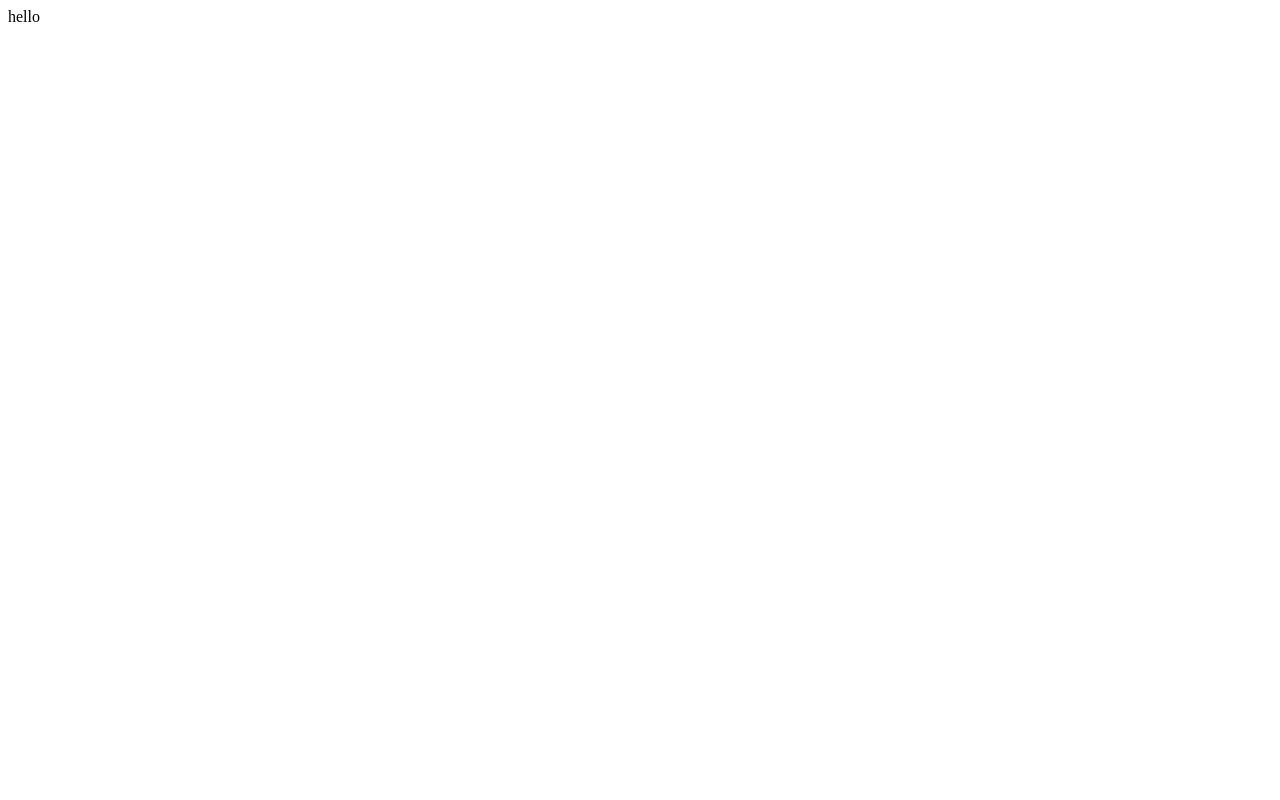
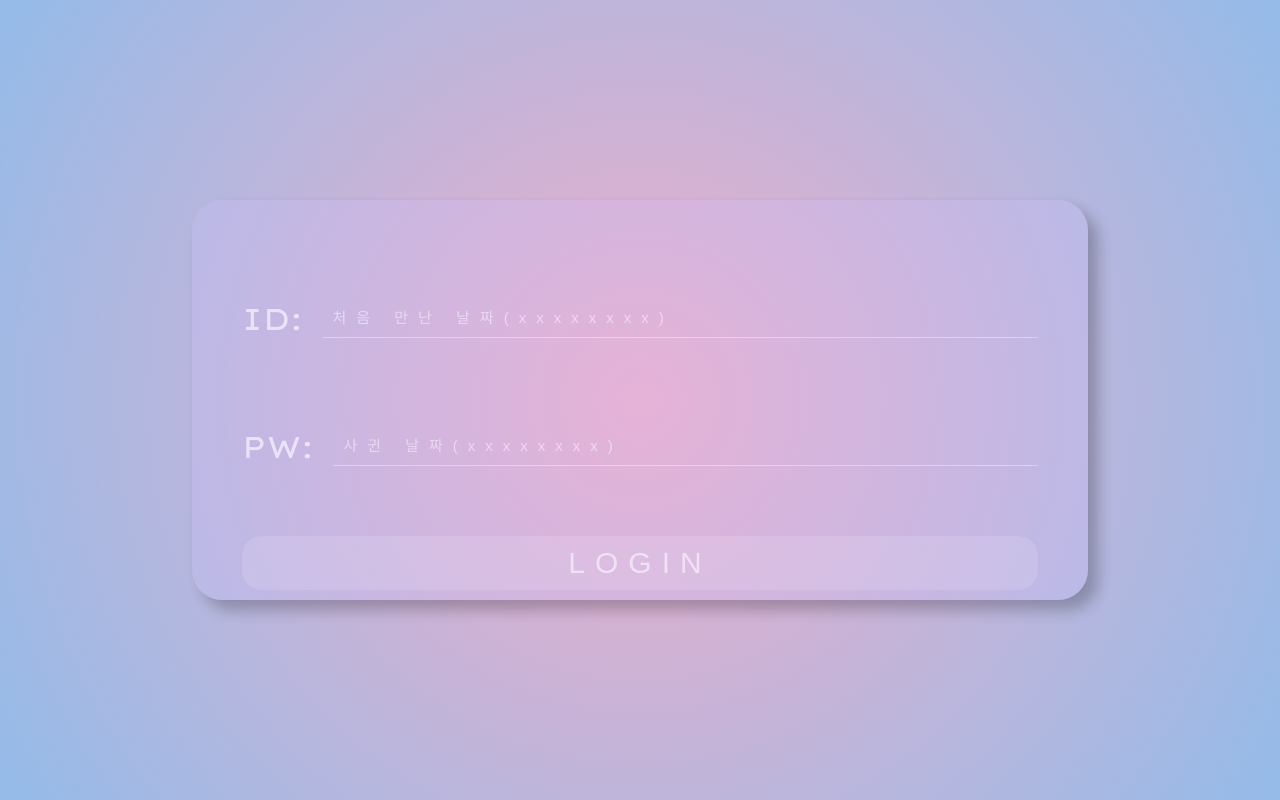
Before and after one commit to chamchamtomato/GE100, a plain HTML site: page index.html in a window 1280 px wide. Drawn offline with Linux system fonts and the light colour scheme.

Commit message:
create login page

```diff
--- /dev/null
+++ b/css/index.css
@@ -0,0 +1,73 @@
+html {
+    height: 100%;
+    background-color: var(--purple-200-color);
+}
+
+body {
+    height: 100%;
+    display: flex;
+    justify-content: center;
+    align-items: center;
+    background: rgb(238, 174, 202);
+    background: radial-gradient(circle, rgba(238, 174, 202, 1) 0%, rgba(148, 187, 233, 1) 100%);
+}
+
+.login-container {
+    display: flex;
+    flex-direction: column;
+    gap: 70px;
+    font-size: 30px;
+    background-color: rgb(205, 193, 255, 0.3);
+    width: 70%;
+    height: 50%;
+    padding: 100px 50px;
+    border-radius: 30px;
+    box-shadow: 10px 10px 15px rgba(0, 0, 0, 0.3);
+    color: var(--purple-100-color);
+    opacity: 0.8;
+}
+
+.login-input-container {
+    display: flex;
+    flex-direction: column;
+    gap: 90px;
+}
+
+.login-input-box {
+    display: flex;
+    gap: 20px;
+}
+
+.login-input-box input {
+    border: none;
+    background-color: inherit;
+    border-bottom: 1px solid rgb(245, 239, 255, 0.6);
+    width: 100%;
+    padding: 10px;
+    color: var(--purple-100-color);
+}
+
+.login-input-box input::placeholder {
+    color: var(--purple-100-color);
+    letter-spacing: 10px;
+    opacity: 0.8;
+    font-size: 15px;
+}
+
+.login-button-container button {
+    background-color: rgb(245, 239, 255, 0.2);
+    border: none;
+    padding: 10px;
+    width: 100%;
+    border-radius: 20px;
+    letter-spacing: 10px;
+    font-size: 30px;
+    color: var(--purple-100-color);
+    transition: all 0.5s ease-in-out;
+}
+
+.login-button-container button:hover {
+    background-color: rgb(245, 239, 255, 0.4);
+    letter-spacing: 25px;
+    color: white;
+}
--- /dev/null
+++ b/css/style.css
@@ -0,0 +1,22 @@
+@import url('https://fonts.googleapis.com/css2?family=Lexend+Giga:wght@100..900&family=Roboto+Mono:ital,wght@0,100..700;1,100..700&display=swap');
+
+:root {
+    --purple-100-color: #F5EFFF;
+    --purple-200-color: #E5D9F2;
+    --purple-300-color: #CDC1FF;
+    --purple-400-color: #A294F9;
+}
+
+* {
+    margin: 0;
+    padding: 0;
+    box-sizing: border-box;
+}
+
+a {
+    color: inherit;
+}
+
+body {
+    font-family: "Lexend Giga", serif;
+}
--- a/index.html
+++ b/index.html
@@ -4,12 +4,27 @@
 <head>
     <meta charset="UTF-8">
     <meta name="viewport" content="width=device-width, initial-scale=1.0">
-    <link rel="stylesheet" href="style.css">
+    <link rel="stylesheet" href="css/style.css">
+    <link rel="stylesheet" href="css/index.css">
     <title>100</title>
 </head>
 
 <body>
-    hello
+    <div class="login-container">
+        <div class="login-input-container">
+            <div class="login-input-box">
+                <span>ID: </span>
+                <input type="text" placeholder="처음 만난 날짜(xxxxxxxx)">
+            </div>
+            <div class="login-input-box">
+                <span>PW: </span>
+                <input type="text" placeholder="사귄 날짜(xxxxxxxx)">
+            </div>
+        </div>
+        <div class="login-button-container">
+            <button>LOGIN</button>
+        </div>
+    </div>
 </body>
 
 </html>
--- a/style.css
+++ /dev/null
@@ -1,6 +0,0 @@
-:root {
-    --purple-100-color: F5EFFF;
-    --purple-200-color: E5D9F2;
-    --purple-300-color: CDC1FF;
-    --purple-400-color: A294F9;
-}
```
